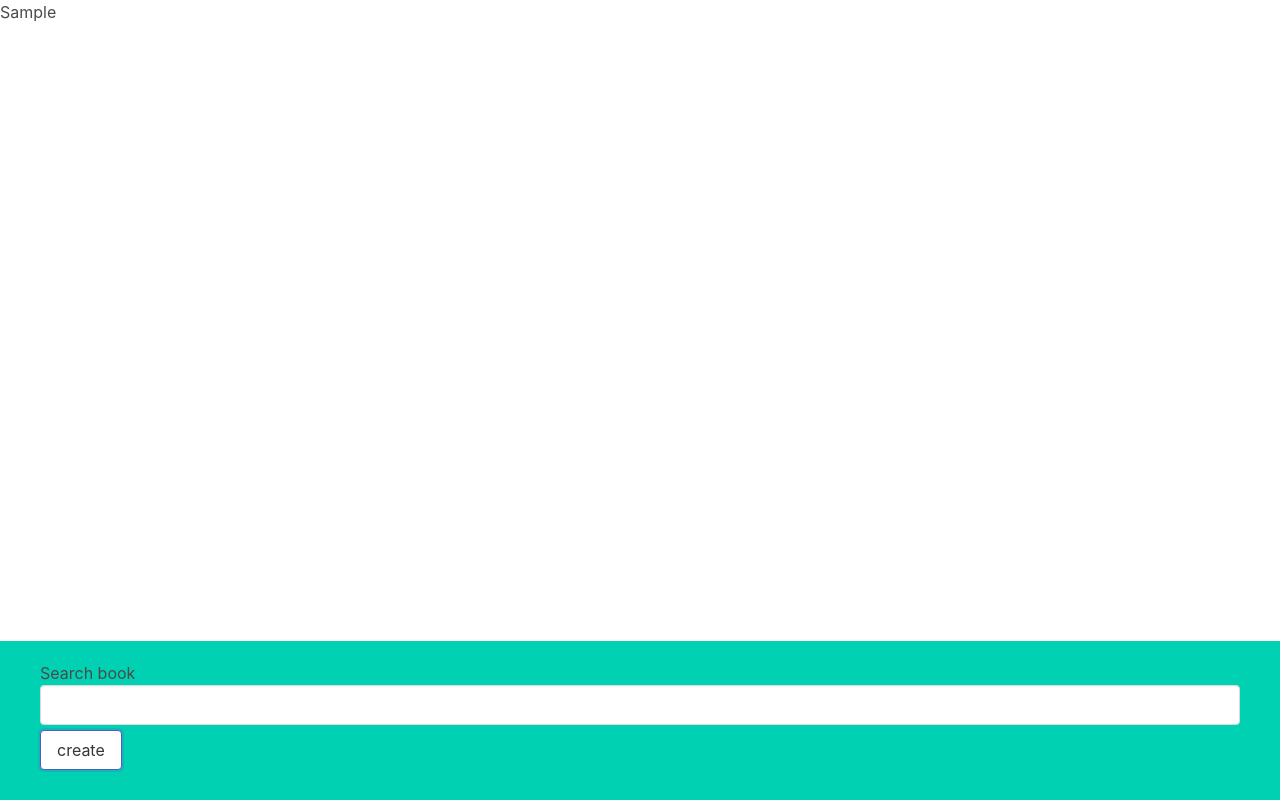
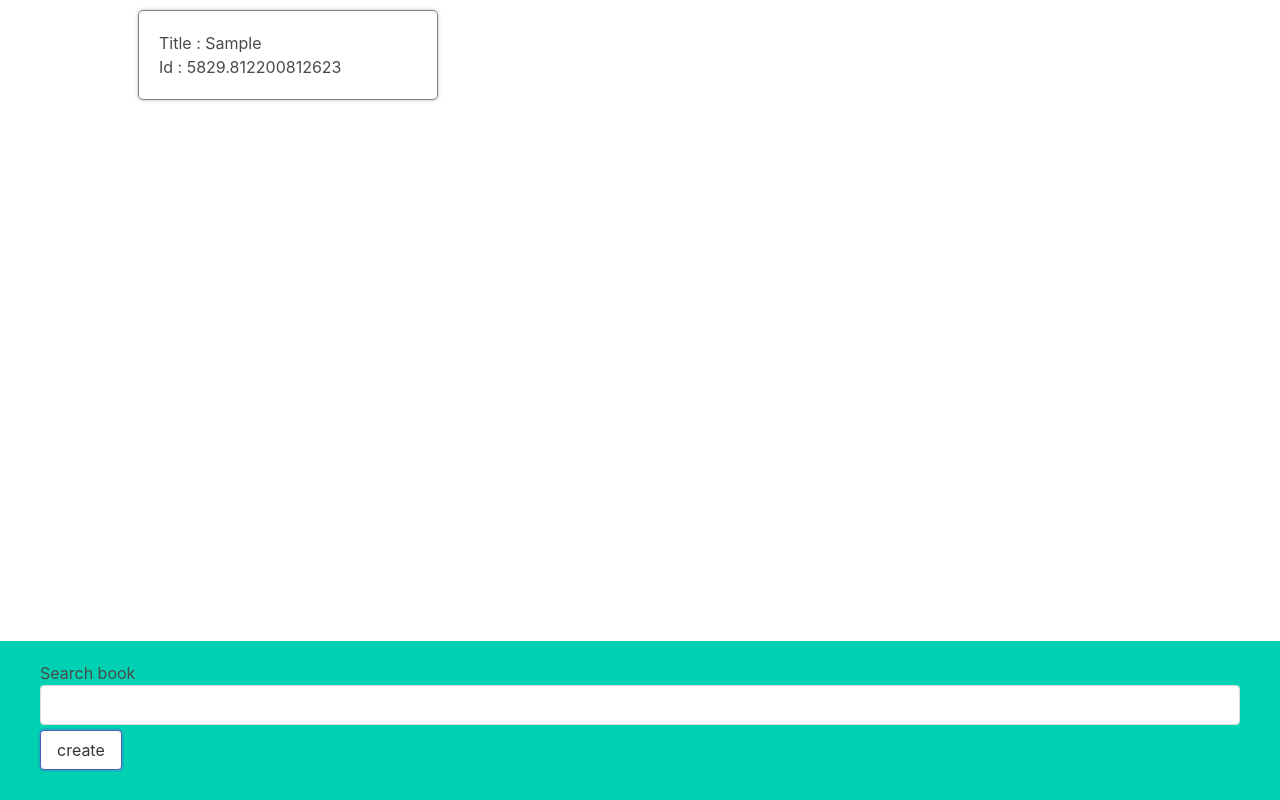
Before and after one commit to dharmaraj1998/Form_Handling, a React (Create React App) app: page / in a window 1280 px wide. Both pictures are taken after typing "Sample" into the empty fields and a click on the button "create". Built offline with nearby package versions, Linux system fonts and the light colour scheme.

Commit message:
listing items

```diff
--- a/src/App.js
+++ b/src/App.js
@@ -1,17 +1,21 @@
 import "./index.css"
 import { useState } from "react";
 import BookCreate from "./componenet/BookCreate";
+import BookList from "./componenet/BookList";
 
 function App(){
     const [book,setBook] = useState([]);
 
-    const createBook = (book)=>{
-        setBook(book)
+    const createBook = (title)=>{
+        const updateBooks = [...book,{id : Math.random()*9999, title}]
+        setBook(updateBooks)
+
+
     }
 
     return(
         <div>
-            <h1>{book}</h1>
+            <BookList books = {book}/>
             <BookCreate createBook = {createBook}/>
 
         </div>
--- a/src/componenet/BookList.js
+++ b/src/componenet/BookList.js
@@ -1,7 +1,14 @@
-const BookList =()=>{
+import BookShow from './BookShow'
+
+const BookList =({books})=>{
+
+    const listBooks = books.map((book)=>{
+        return <BookShow  book ={book} />
+    })
     return (
-        <div>
-            <h1>Book List</h1>
+        <div className='book-list'>
+            {listBooks}
+
         </div>
     )
 }
--- a/src/componenet/BookShow.js
+++ b/src/componenet/BookShow.js
@@ -1,9 +1,10 @@
 
 
-const BookShow =()=>{
+const BookShow =({book})=>{
     return (
-        <div>
-            <h1>Book Show</h1>
+        <div className="book-show">
+            <h1>Title : {book.title}</h1>
+            <p>Id : {book.id}</p>
         </div>
     )
 }
```
